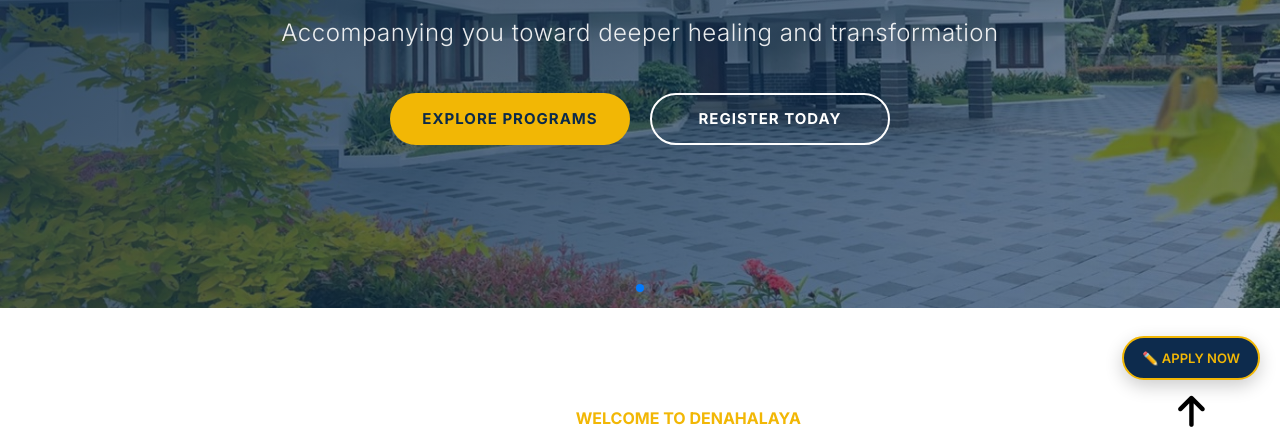
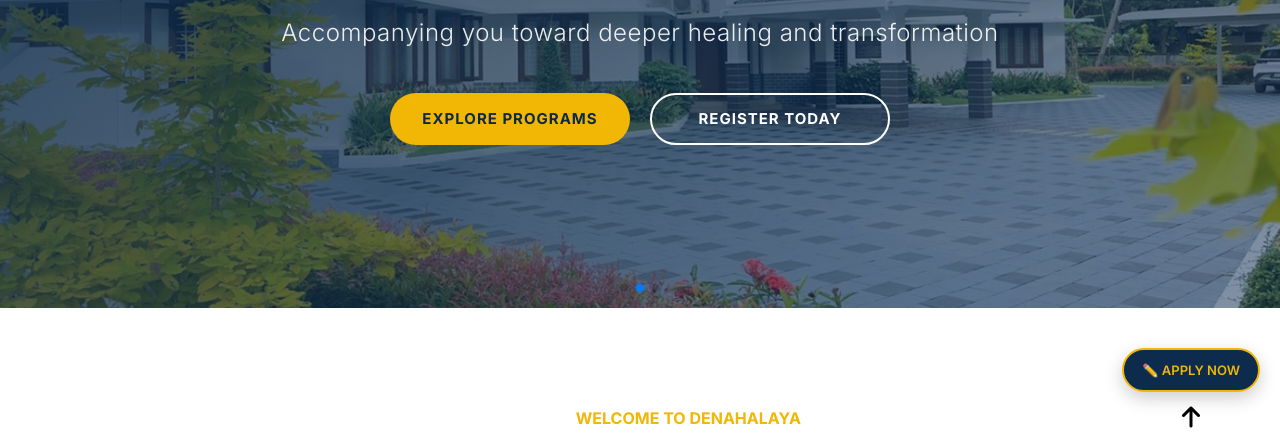
Before and after one commit to Akshayck-dev/denahalayapunnapra, a plain HTML site: page index.html in a window 1280 px wide. Shown: the part 350-787 px from the top of the page. Drawn offline with nearby package versions, Linux system fonts and the light colour scheme; some packages are replaced by stand-ins of ours; a script that the page names is missing.

Commit message:
UI: Resize scroll toggle button icon to 1.5rem

```diff
--- a/assets/css/main.css
+++ b/assets/css/main.css
@@ -1387,7 +1387,7 @@
 }
 
 .scroll-btn i {
-    font-size: 2.22rem !important;
+    font-size: 1.5rem !important;
     transition: transform 0.4s ease;
 }
 
```
